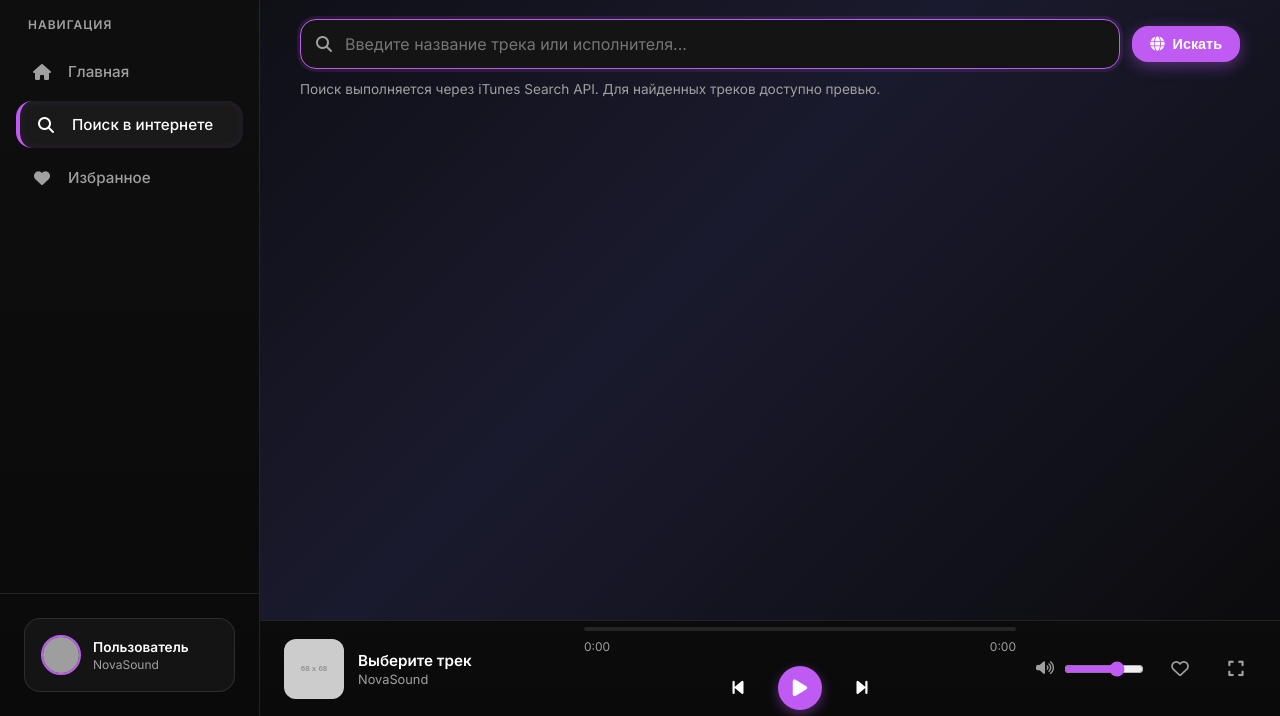
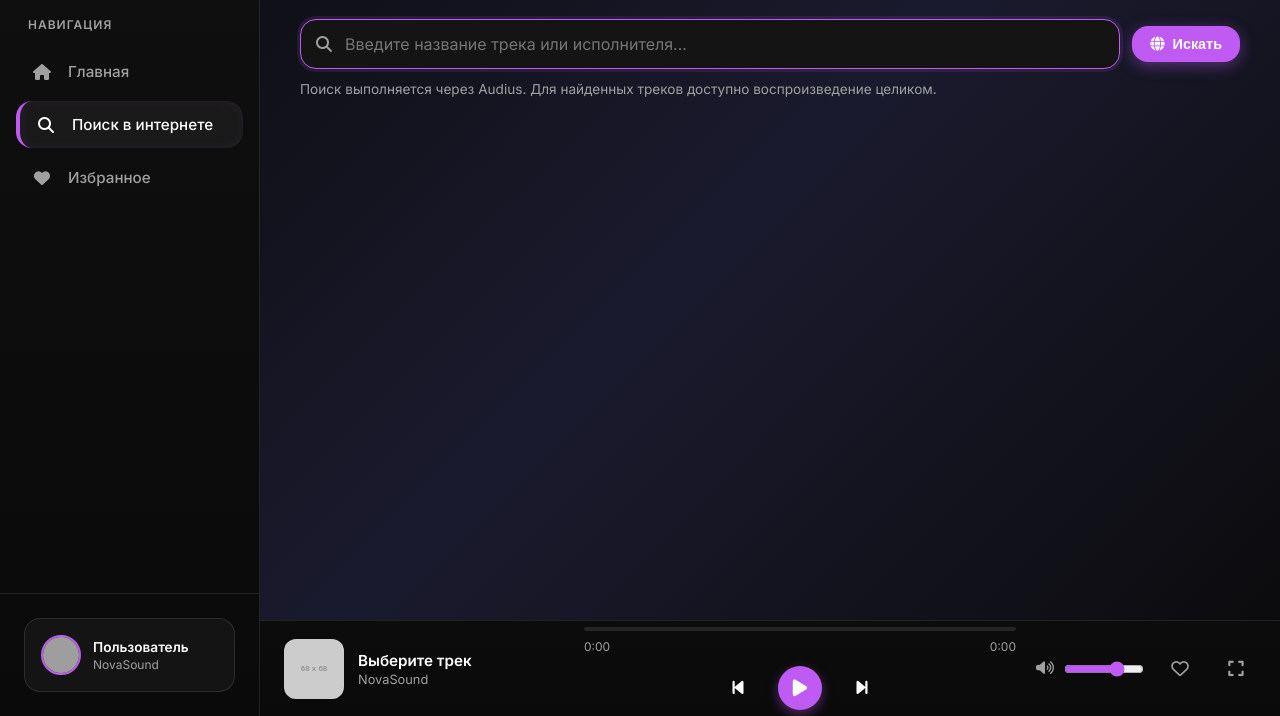
Before and after one commit to matveyKali/NovaSound, a plain HTML site: page index.html in a window 1280 px wide. Both pictures are taken after a click on the button "Найти треки онлайн". Shown: the part 84-800 px from the top of the page. Drawn offline with Linux system fonts and the light colour scheme; grey boxes are pictures that could not be loaded; placeholder pictures from the web are drawn by us.

Commit message:
Switch online search to Audius with full-track playback

```diff
--- a/index.html
+++ b/index.html
@@ -63,7 +63,7 @@
                         </div>
                         <button id="searchBtn" class="btn-primary"><i class="fas fa-globe"></i> Искать</button>
                     </div>
-                    <p class="search-hint">Поиск выполняется через iTunes Search API. Для найденных треков доступно превью.</p>
+                    <p class="search-hint">Поиск выполняется через Audius. Для найденных треков доступно воспроизведение целиком.</p>
                     <div id="searchStatus" class="search-status"></div>
                     <div class="tracks-list" id="searchResults"></div>
                 </section>
```
